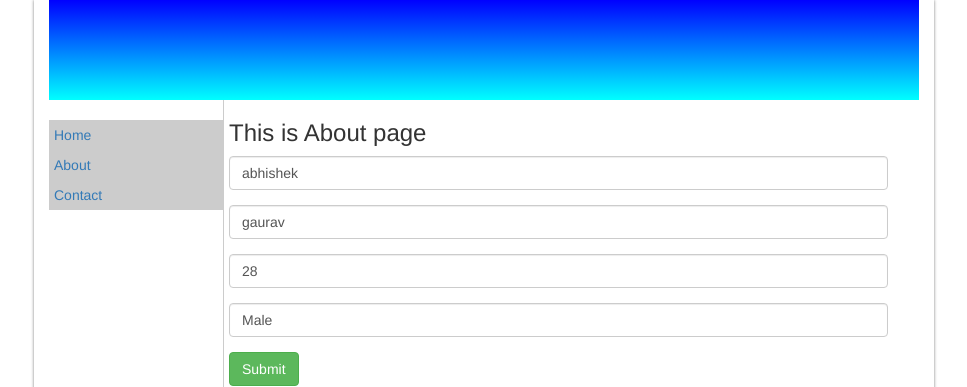
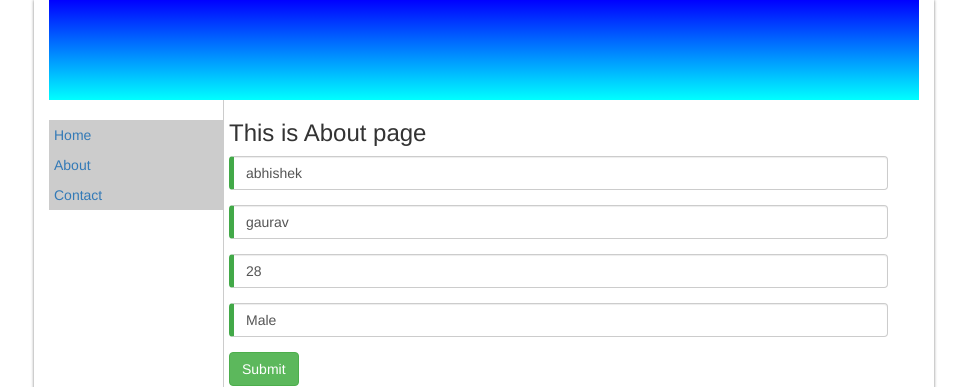
Before and after one commit to gauravabhi/angular2, an Angular app in the folder my-app/: page /about in a window 1280 px wide. Shown: the top 387 px of the page, without its empty margins (156-1123 px from the left). Built offline with nearby package versions, Linux system fonts and the light colour scheme.

Commit message:
update for form

```diff
--- /dev/null
+++ b/my-app/src/about/about.component.css
@@ -0,0 +1,3 @@
+.ng-valid[required], .ng-valid.required,.ng-valid:not(form)  {
+  border-left: 5px solid #42A948; /* green */
+}
--- a/my-app/src/about/about.component.ts
+++ b/my-app/src/about/about.component.ts
@@ -4,7 +4,9 @@ import { Modal } from './about.modal';
 @Component({
 
     selector:'about',
-    templateUrl:'./about.component.html'
+    templateUrl:'./about.component.html',
+    styleUrls: ['./about.component.css']
+
 })
 
 export class AboutComponent implements OnInit{
```
Also changed, not shown: my-app/src/app/app.component.css (line endings or trailing spaces).
